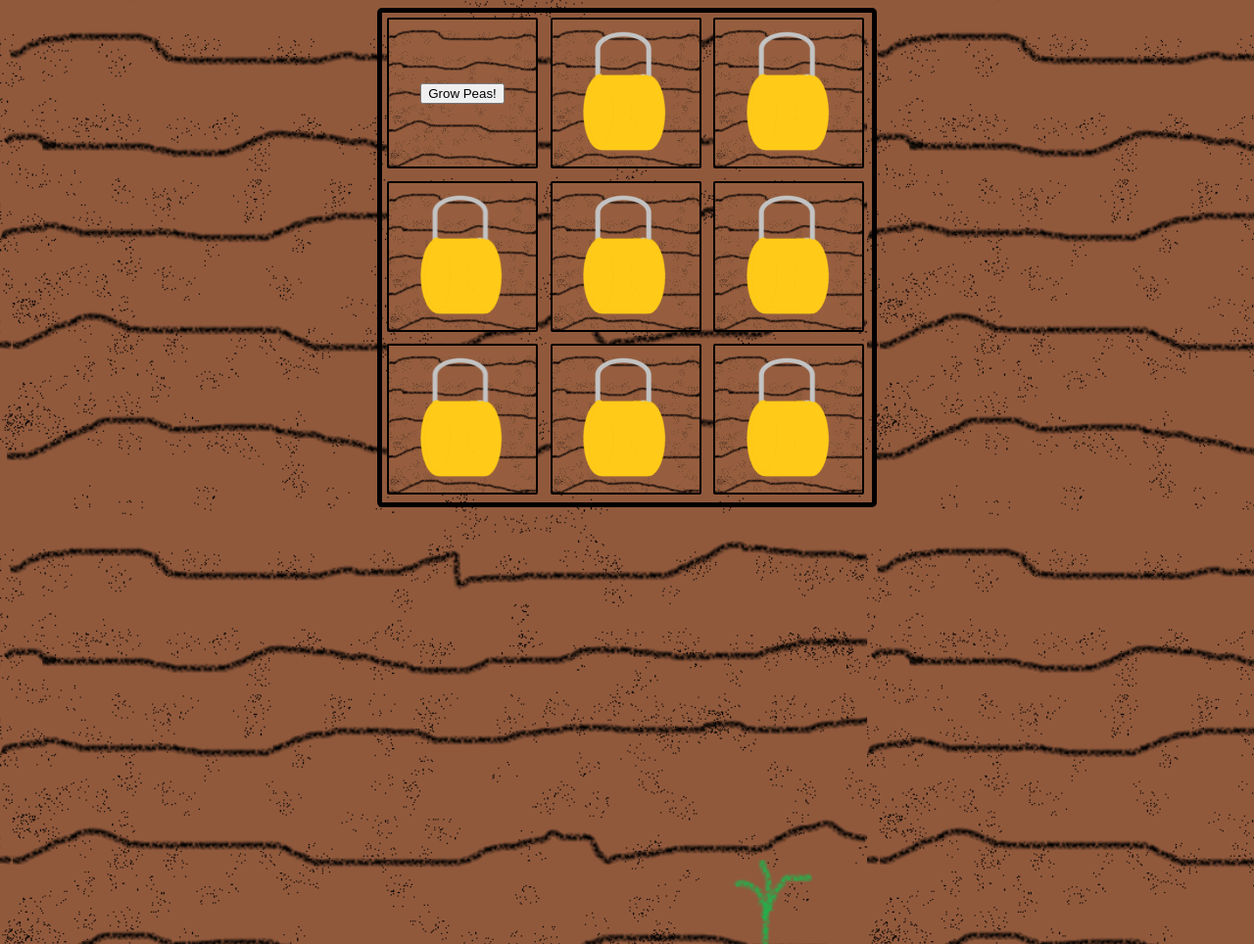
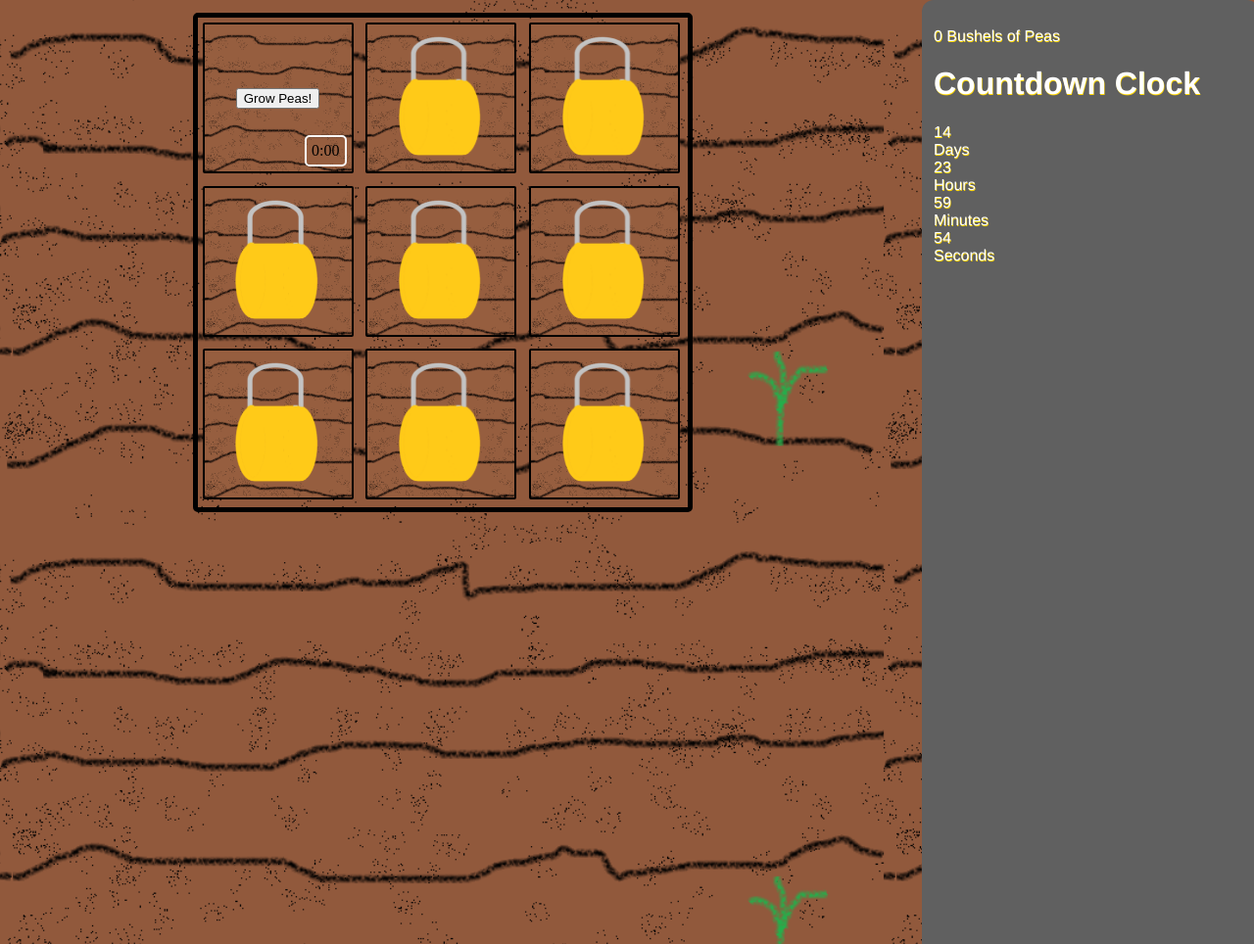
Before and after one commit to hnasheralneam/vegetable-dash, a PHP site: page /Game/index.html in a window 1280 px wide. Shown: the whole page at 98% size. Run offline with PHP 8.4, Linux system fonts and the light colour scheme.

Commit message:
Trying to get timer to work

```diff
--- a/Game/index.html
+++ b/Game/index.html
@@ -7,18 +7,38 @@
    </head>
    <body>
       <div id="land">
-         <div class="plot" id="plot1"><button id="grow1" onclick="plantPeas()">Grow Peas!</button><button id="harvest1" onclick="harvest()">Harvest Peas!</button></div>
+         <div class="plot" id="plot1"><button id="grow1" onclick="plantPeas()">Grow Peas!</button><button id="harvest1" onclick="harvest()">Harvest Peas!</button><span class="remaining-crop-time" id="peaTimeRemaining">0:00</span></div>
          <div class="plot" id="plot2"><div class="lock-tooltip"><img id="lock2" title="Locked!" class="locked" src="../Images/lock.png" alt="Locked"><span class="tooltiptext"><br><br>This plot is locked <br> Pay 10 peas to unlock</span></div></div>
-         <div class="plot" id="plot3"><div class="lock-tooltip-left"><img id="lock3" title="Locked!" class="locked" src="../Images/lock.png" alt="Locked"><span class="tooltiptext-left"><br><br>This plot is locked <br> Purchase the previous plot to unlock</span></div></div>
+         <div class="plot" id="plot3"><div class="lock-tooltip"><img id="lock3" title="Locked!" class="locked" src="../Images/lock.png" alt="Locked"><span class="tooltiptext-left"><br><br>This plot is locked <br> Purchase the previous plot to unlock</span></div></div>
          <div class="plot" id="plot4"><div class="lock-tooltip"><img id="lock4" title="Locked!" class="locked" src="../Images/lock.png" alt="Locked"><span class="tooltiptext"><br><br>This plot is locked <br> Purchase the previous plot to unlock</span></div></div>
          <div class="plot" id="plot5"><div class="lock-tooltip"><img id="lock5" title="Locked!" class="locked" src="../Images/lock.png" alt="Locked"><span class="tooltiptext"><br><br>This plot is locked <br> Purchase the previous plot to unlock</span></div></div>
-         <div class="plot" id="plot6"><div class="lock-tooltip-left"><img id="lock6" title="Locked!" class="locked" src="../Images/lock.png" alt="Locked"><span class="tooltiptext-left"><br><br>This plot is locked <br> Purchase the previous plot to unlock</span></div></div>
+         <div class="plot" id="plot6"><div class="lock-tooltip"><img id="lock6" title="Locked!" class="locked" src="../Images/lock.png" alt="Locked"><span class="tooltiptext-left"><br><br>This plot is locked <br> Purchase the previous plot to unlock</span></div></div>
          <div class="plot" id="plot7"><div class="lock-tooltip"><img id="lock7" title="Locked!" class="locked" src="../Images/lock.png" alt="Locked"><span class="tooltiptext"><br><br>This plot is locked <br> Purchase the previous plot to unlock</span></div></div>
          <div class="plot" id="plot8"><div class="lock-tooltip"><img id="lock8" title="Locked!" class="locked" src="../Images/lock.png" alt="Locked"><span class="tooltiptext"><br><br>This plot is locked <br> Purchase the previous plot to unlock</span></div></div>
-         <div class="plot" id="plot9"><div class="lock-tooltip-left"><img id="lock9" title="Locked!" class="locked" src="../Images/lock.png" alt="Locked"><span class="tooltiptext-left"><br><br>This plot is locked <br> Purchase the previous plot to unlock</span></div></div>
+         <div class="plot" id="plot9"><div class="lock-tooltip"><img id="lock9" title="Locked!" class="locked" src="../Images/lock.png" alt="Locked"><span class="tooltiptext-left"><br><br>This plot is locked <br> Purchase the previous plot to unlock</span></div></div>
       </div>
-      <div class="information">
+      <div id="information">
+         <p id="peaBushels">0 Bushels of Peas</p>
 
+         <h1>Countdown Clock</h1>
+         <div id="clockdiv">
+            <div>
+               <span class="days"></span>
+               <div class="smalltext">Days</div>
+            </div>
+            <div>
+               <span class="hours"></span>
+               <div class="smalltext">Hours</div>
+            </div>
+            <div>
+               <span class="minutes"></span>
+               <div class="smalltext">Minutes</div>
+            </div>
+            <div>
+               <span class="seconds"></span>
+               <div class="smalltext">Seconds</div>
+            </div>
+         </div>
       </div>
    </body>
    <script src="main.js" charset="utf-8"></script>
--- a/Game/main.js
+++ b/Game/main.js
@@ -5,6 +5,11 @@
 let plotStatus = {
    peas: "empty",
    corn: "empty",
+}
+
+let produce = {
+   peas: 0,
+   corn: 0,
 }
 
 // ~~~~~~~~~~~~~~~~~~~~~~~~~~~~~~~~~~~~~~~~~~~~~~~~~~~~~~~~~~~~~~~~~~~~~~~~~~~~~~~~
@@ -19,7 +24,82 @@ function harvest() {
    plotStatus.peas = "empty";
    document.getElementById("grow1").style.display = "block";
    document.getElementById("harvest1").style.display = "none";
+   produce.peas++;
 }
+
+// ~~~~~~~~~~~~~~~~~~~~~~~~~~~~~~~~~~~~~~~~~~~~~~~~~~~~~~~~~~~~~~~~~~~~~~~~~~~~~~~~
+// Crop Time Remaining
+// ~~~~~~~~~~~~~~~~~~~~~~~~~~~~~~~~~~~~~~~~~~~~~~~~~~~~~~~~~~~~~~~~~~~~~~~~~~~~~~~~
+/*
+let hour, min, sec;
+
+function peaTime() {
+   hour = 0;
+   min = 0;
+   sec = 5;
+   setInterval(function() {
+      document.getElementById("peaTimeRemaining").innerHTML = `${hour} hours ${min} minutes ${sec} seconds`;
+      sec--;
+      if (sec === 00 && hour > 0) {
+         min --;
+         sec = 60;
+      }
+      if (min === 00 && hour > 0) {
+         hour --;
+         min = 60;
+      }
+      if (sec <= 0 && min === 0 && hour === 0 && plotStatus.peas === "empty") {
+         document.getElementById("peaTimeRemaining").innerHTML = "...";
+      }
+      else if (sec <= 0 && min === 0 && hour === 0) {
+         document.getElementById("peaTimeRemaining").innerHTML = "Done!";
+      }
+   }, 1000);
+}
+*/
+
+function getTimeRemaining(endtime) {
+  const total = Date.parse(endtime) - Date.parse(new Date());
+  const seconds = Math.floor((total / 1000) % 60);
+  const minutes = Math.floor((total / 1000 / 60) % 60);
+  const hours = Math.floor((total / (1000 * 60 * 60)) % 24);
+  const days = Math.floor(total / (1000 * 60 * 60 * 24));
+
+  return {
+    total,
+    days,
+    hours,
+    minutes,
+    seconds
+  };
+}
+
+function initializeClock(id, endtime) {
+  const clock = document.getElementById(id);
+  const daysSpan = clock.querySelector('.days');
+  const hoursSpan = clock.querySelector('.hours');
+  const minutesSpan = clock.querySelector('.minutes');
+  const secondsSpan = clock.querySelector('.seconds');
+
+  function updateClock() {
+    const t = getTimeRemaining(endtime);
+
+    daysSpan.innerHTML = t.days;
+    hoursSpan.innerHTML = ('0' + t.hours).slice(-2);
+    minutesSpan.innerHTML = ('0' + t.minutes).slice(-2);
+    secondsSpan.innerHTML = ('0' + t.seconds).slice(-2);
+
+    if (t.total <= 0) {
+      clearInterval(timeinterval);
+    }
+  }
+
+  updateClock();
+  const timeinterval = setInterval(updateClock, 1000);
+}
+
+const deadline = new Date(Date.parse(new Date()) + 15 * 24 * 60 * 60 * 1000);
+initializeClock('clockdiv', deadline);
 
 // ~~~~~~~~~~~~~~~~~~~~~~~~~~~~~~~~~~~~~~~~~~~~~~~~~~~~~~~~~~~~~~~~~~~~~~~~~~~~~~~~
 // Peas
@@ -29,6 +109,10 @@ function plantPeas() {
    setTimeout(growing, 2000);
    setTimeout(harvestReadyPeas, 5000);
    document.getElementById("grow1").style.display = "none";
+   // peaTime();
+   // hour = 0;
+   // min = 0;
+   // sec = 5;
 }
 
 function harvestReadyPeas() {
@@ -58,10 +142,19 @@ function peaStatus() {
 // Check Plant Status
 var plantStatus = window.setInterval(function() {
    peaStatus();
+   produceDisplay();
 }, 200)
 
 // ~~~~~~~~~~~~~~~~~~~~~~~~~~~~~~~~~~~~~~~~~~~~~~~~~~~~~~~~~~~~~~~~~~~~~~~~~~~~~~~~
-// just Because
+// Fresh Produce | Store
+// ~~~~~~~~~~~~~~~~~~~~~~~~~~~~~~~~~~~~~~~~~~~~~~~~~~~~~~~~~~~~~~~~~~~~~~~~~~~~~~~~
+
+function produceDisplay() {
+   document.getElementById("peaBushels").innerHTML = `${produce.peas} Bushels of Peas`
+}
+
+// ~~~~~~~~~~~~~~~~~~~~~~~~~~~~~~~~~~~~~~~~~~~~~~~~~~~~~~~~~~~~~~~~~~~~~~~~~~~~~~~~
+// Just Because
 // ~~~~~~~~~~~~~~~~~~~~~~~~~~~~~~~~~~~~~~~~~~~~~~~~~~~~~~~~~~~~~~~~~~~~~~~~~~~~~~~~
 
 function openLock() {
--- a/Game/styles.css
+++ b/Game/styles.css
@@ -2,6 +2,26 @@ body {
    background-image: url("../Images/Homepage/tilled.png");
    background-size: contain;
    overflow-x: hidden;
+   display: grid;
+   grid-template-areas:
+   "auto auto"
+   "auto auto"
+   "auto auto";
+}
+
+#information {
+   background: #606060;
+   margin: 0 -5px;
+   height: 110%;
+   padding: 12px;
+   border-radius: 12px;
+   position: fixed;
+   right: 0;
+   top: 0;
+   width: 25%;
+   color: #fff;
+   text-shadow: .5px .5px .5px gold;
+   font-family: Helvetica, san-serif;
 }
 
 #land {
@@ -31,10 +51,20 @@ body {
    align-items: center;
    /* For smooth background transition */
    transition: 2s;
+   position: relative;
 }
 
 .locked {
    height: 130px;
+}
+
+.remaining-crop-time {
+   border: solid 2px #fff;
+   border-radius: 5px;
+   padding: 5px;
+   position: absolute;
+   bottom: 5px;
+   right: 5px;
 }
 
 #harvest1, #harvest2 {
@@ -65,7 +95,7 @@ body {
    border-radius: 6px;
    padding: 5px 0;
    opacity: 0;
-   transition: all .5s;
+   transition: opacity .5s;
    position: absolute;
    height: 130px;
    width: 125px;
@@ -73,19 +103,18 @@ body {
    z-index: -1;
 }
 
-
 .lock-tooltip:hover .tooltiptext {
    opacity: 1;
    z-index: 1;
 }
 
 /* Left Tooltip */
-.lock-tooltip-left {
+.lock-tooltip {
    position: relative;
    display: inline-block;
 }
 
-.lock-tooltip-left .tooltiptext-left::after {
+.lock-tooltip .tooltiptext-left::after {
    content: "";
    position: absolute;
    top: 50%;
@@ -93,23 +122,28 @@ body {
    margin-top: -5px;
    border-width: 5px;
    border-style: solid;
-  border-color: transparent transparent transparent black;
+   border-color: transparent transparent transparent #606060;
 }
 
-.lock-tooltip-left .tooltiptext-left {
-   visibility: hidden;
+.lock-tooltip .tooltiptext-left {
    width: 120px;
-  background-color: black;
+   background-color: #606060;
    color: #fff;
    text-align: center;
    border-radius: 6px;
    padding: 5px 0;
    position: absolute;
+   height: 130px;
+   width: 125px;
    z-index: 1;
    top: -5px;
    right: 110%;
+   transition: opacity .5s;
+   opacity: 0;
+   z-index: -1;
 }
 
-.lock-tooltip-left:hover .tooltiptext-left {
-  visibility: visible;
+.lock-tooltip:hover .tooltiptext-left {
+   opacity: 1;
+   z-index: 1;
 }
```
Lines whose indentation alone changed are shown as unchanged.
